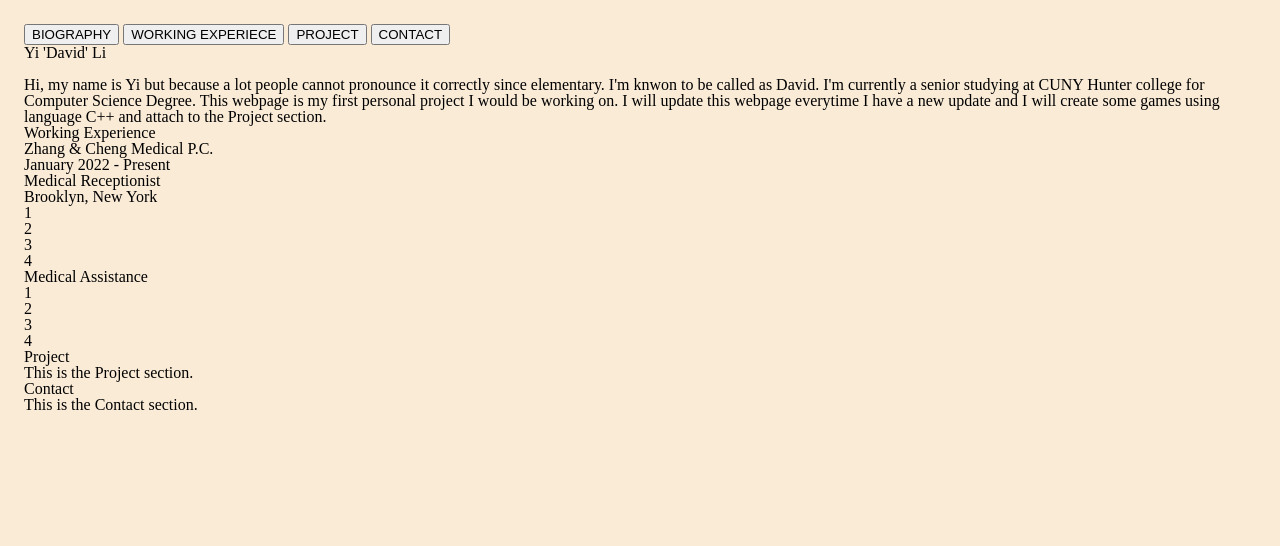
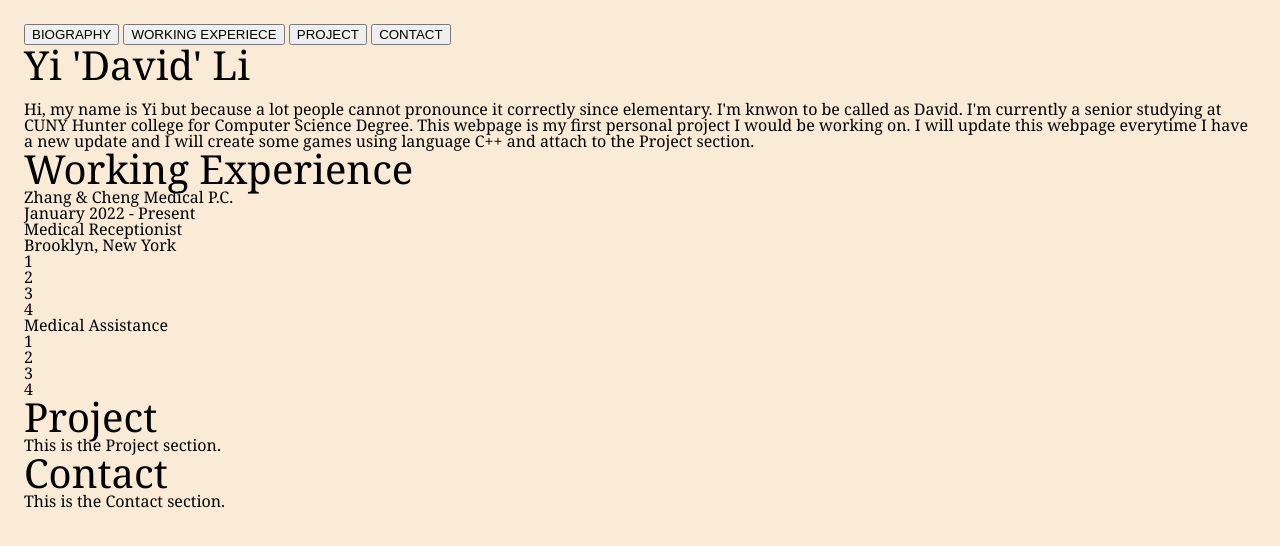
Before and after one commit to Davidyili230/Personal-Website, a plain HTML site: page index.html in a window 1280 px wide. Drawn offline with Linux system fonts and the light colour scheme; a script that the page names is missing.

Commit message:
CSS h1 style

```diff
--- a/style.css
+++ b/style.css
@@ -11,7 +11,7 @@ body {
     background-color: antiquewhite;
 
     /* Set font style to times new roman, or Times or Serif */
-    font-family: 'Times New Roman', Times, serif, Arial;
+    font-family: Georgia, 'Times New Roman', Times, serif;
 
     /* Set font size to 16px */
     font-size: 16px;
@@ -27,3 +27,12 @@ body {
 
     /* End of body style*/
 }
+
+/* h1 text style*/
+h1 {
+    /* Set font to Times new roman*/
+    font-family: Georgia, 'Times New Roman', Times, serif;
+
+    /* Set size to */
+    font-size: 40px;
+}
```
